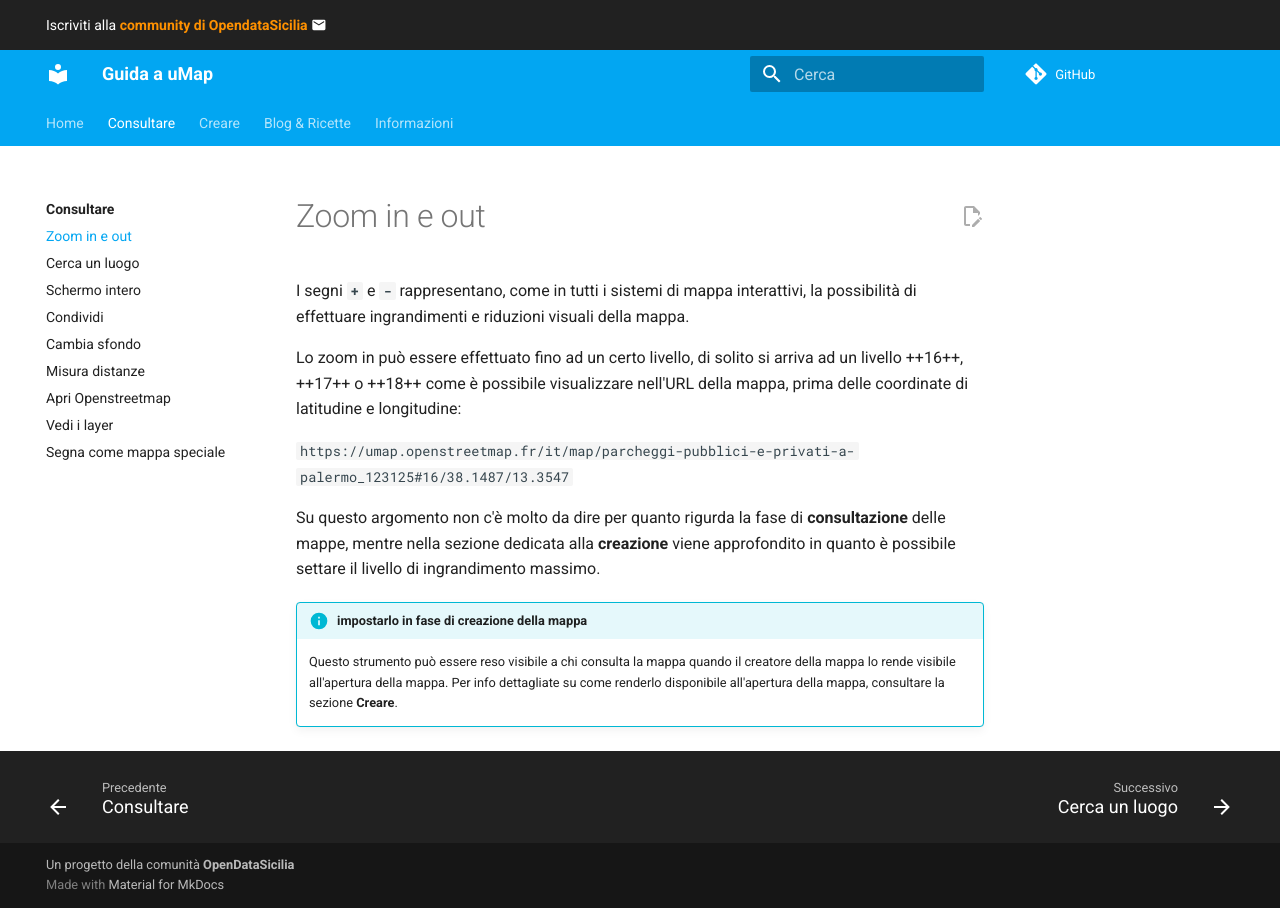
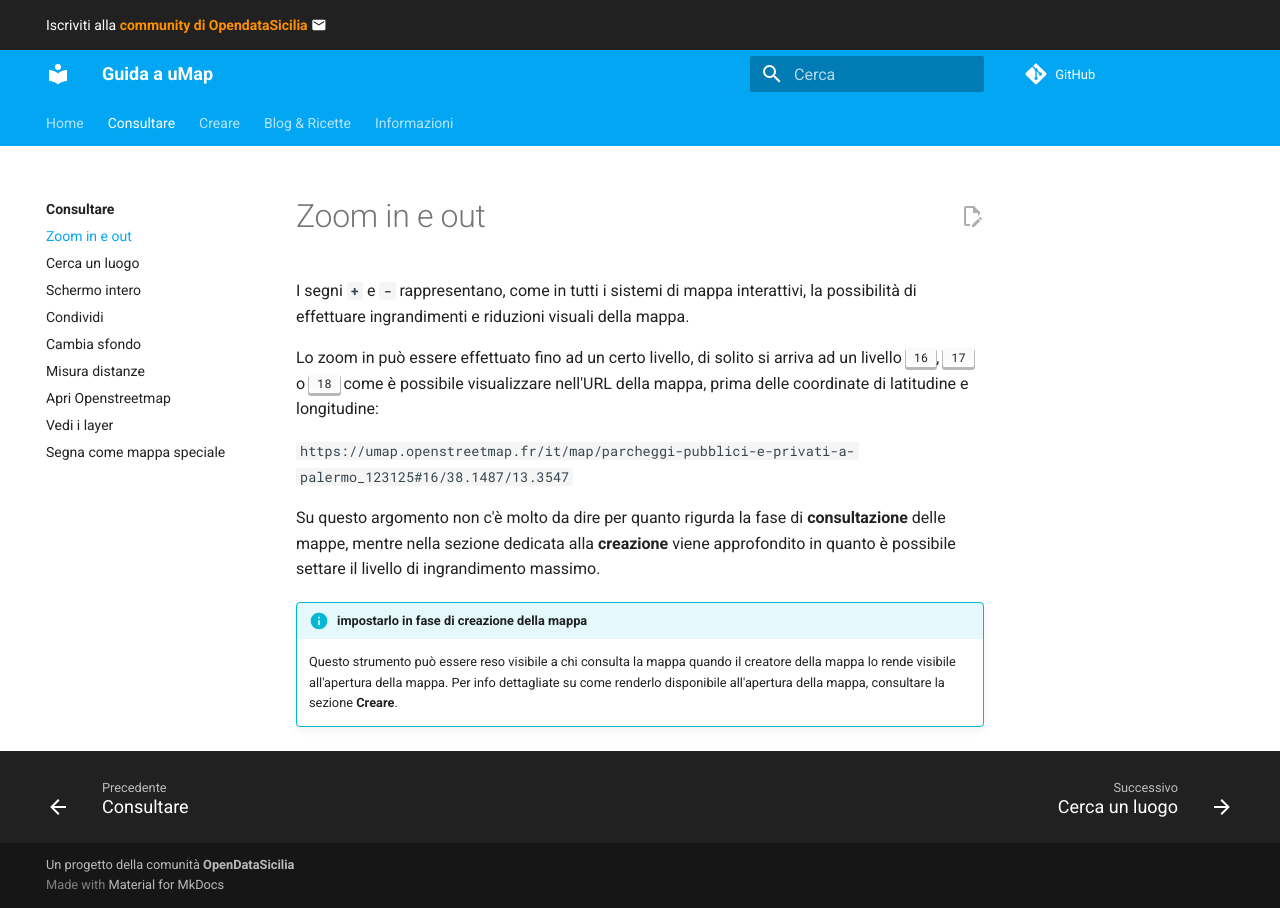
Before and after one commit to opendatasicilia/guida-umap, an MkDocs documentation site: the page built from docs/consultare/zoom-in-out.md, in a window 1280 px wide. Built offline with MkDocs 1.6.1 and Material for MkDocs 9.7.7, drawn with Linux system fonts in a browser that asks for light colours; comment, search, counter and statistics services are not loaded.

```diff
--- a/docs/consultare/zoom-in-out.md
+++ b/docs/consultare/zoom-in-out.md
@@ -2,7 +2,7 @@
 
 I segni **`+`** e **`-`** rappresentano, come in tutti i sistemi di mappa interattivi, la possibilità di effettuare ingrandimenti e riduzioni visuali della mappa.
 
-Lo zoom in può essere effettuato fino ad un certo livello, di solito si arriva ad un livello ++16++, ++17++ o ++18++ come è possibile visualizzare nell'URL della mappa, prima delle coordinate di latitudine e longitudine:
+Lo zoom in può essere effettuato fino ad un certo livello, di solito si arriva ad un livello ++"16"++, ++"17"++ o ++"18"++ come è possibile visualizzare nell'URL della mappa, prima delle coordinate di latitudine e longitudine:
 
 `https://umap.openstreetmap.fr/it/map/parcheggi-pubblici-e-privati-a-palermo_123125#16/38.1487/13.3547`
 
```
